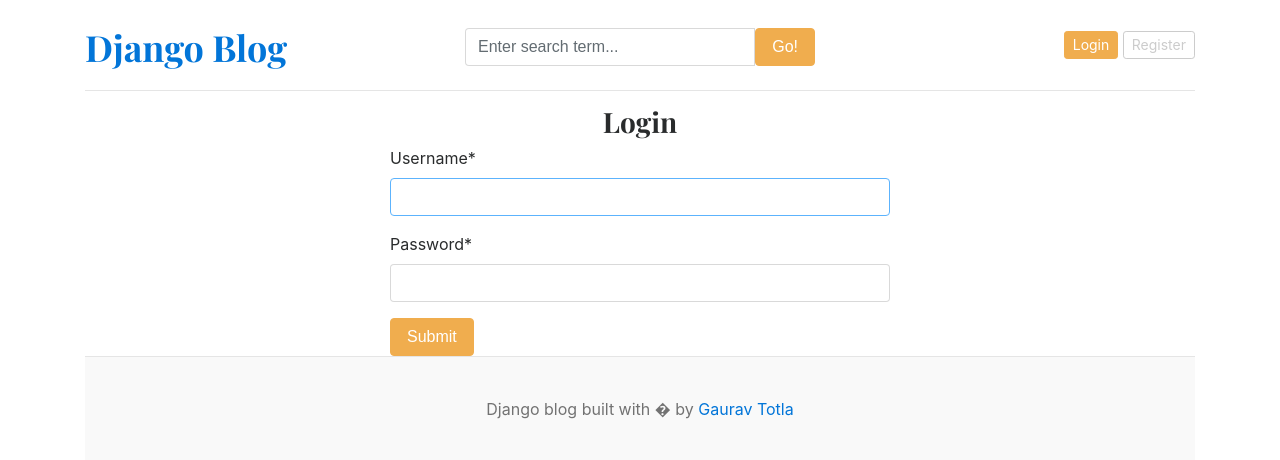
After one commit to GauravT-07/Django-Blog-, a Django app: page /login/ in a window 1280 px wide. The commit adds this page. Shown: the top 460 px of the page. Run offline with Django 4.2, Linux system fonts and the light colour scheme; data that the repository does not hold is empty; some libraries are stand-ins or nearby versions.

Commit message:
Regitseration and login functionality

```diff
--- a/blog_main/settings.py
+++ b/blog_main/settings.py
@@ -40,6 +40,8 @@ INSTALLED_APPS = [
     'django.contrib.staticfiles',
     'blogs',
     'social_media',
+    'crispy_forms',
+    'crispy_bootstrap4',
 ]
 
 MIDDLEWARE = [
@@ -129,3 +131,5 @@ STATICFILES_DIRS = [os.path.join(BASE_DIR, 'static')]
 DEFAULT_AUTO_FIELD = 'django.db.models.BigAutoField'
 MEDIA_URL = '/media/'
 MEDIA_ROOT = os.path.join(BASE_DIR, 'media')
+
+CRISPY_TEMPLATE_PACK = 'bootstrap4'
--- a/blog_main/urls.py
+++ b/blog_main/urls.py
@@ -24,7 +24,11 @@ urlpatterns = [
     path('admin/', admin.site.urls),
     path('', views.home, name="home"),
     path('category/', include('blogs.urls')),
-    path('<slug:slug>/', Blogsview.blogs, name = "blogs"),
+    path('blogs/<slug:slug>/', Blogsview.blogs, name = "blogs"),
     #search endpoint
-    path('blogs/search/',Blogsview.search, name="search")
+    path('blogs/search/',Blogsview.search, name="search"),
+    #register
+    path('register/',views.register,name="register"),
+    path('login/',views.login,name="login"),
+    path('logout/',views.logout,name="logout"),
 ] + static(settings.MEDIA_URL, document_root=settings.MEDIA_ROOT)
--- a/blog_main/views.py
+++ b/blog_main/views.py
@@ -1,6 +1,9 @@
-from django.shortcuts import render
+from django.shortcuts import render,redirect
 from blogs.models import Category,Blog
 from social_media.models import About
+from .forms import RegisterationForm
+from django.contrib.auth.forms import AuthenticationForm
+from django.contrib import auth
 
 def home(request):
     featured_posts = Blog.objects.filter(is_featured=True, status='Published').order_by('updated_at')
@@ -15,3 +18,40 @@ def home(request):
         'about' : about,
     }
     return render(request, 'home.html', context)
+
+def register(request):
+    if request.method == "POST":
+        form = RegisterationForm(request.POST)
+        if form.is_valid():
+            form.save()
+            return redirect('home')
+        else:
+            print(form.errors)
+    else:
+        form = RegisterationForm()
+    context = {
+        'form' : form,
+    }
+    return render(request, 'register.html', context)
+
+def login(request):
+    if request.method == "POST":
+        form = AuthenticationForm(request, request.POST)
+        if form.is_valid():
+            username=form.cleaned_data['username']
+            password=form.cleaned_data['password']
+
+            user = auth.authenticate(username=username,password=password)
+            if user is not None:
+                auth.login(request, user)
+            return redirect('home')
+    else:
+        form = AuthenticationForm()
+    context = {
+        'form':form,
+    }
+    return render(request,'login.html',context)
+
+def logout(request):
+    auth.logout(request)
+    return redirect('home')
--- a/templates/base.html
+++ b/templates/base.html
@@ -27,8 +27,12 @@
             </form>
           </div>
           <div class="col-4 d-flex justify-content-end align-items-center">
-            <a class="btn btn-sm btn-warning" href="#">Login</a> &nbsp;
-            <a class="btn btn-sm btn-outline-secondary" href="#">Register</a>
+            {% if not user.is_authenticated %}
+            <a class="btn btn-sm btn-warning" href="{% url "login" %}">Login</a> &nbsp;
+            <a class="btn btn-sm btn-outline-secondary" href="{% url "register" %}">Register</a>
+            {% else %}
+            <a class="btn btn-sm btn-warning" href="{% url "logout" %}">Logout</a> &nbsp;
+            {% endif %}
           </div>
         </div>
       </header>
--- /dev/null
+++ b/templates/login.html
@@ -0,0 +1,12 @@
+{% extends "base.html" %}
+
+{% block content %}
+{% load crispy_forms_tags %}
+<h3 class="text-center">Login</h3>
+<form action="{% url "login" %}" method="post" style="width:500px; margin:auto;">
+    {% csrf_token %}
+    {{ form | crispy}}
+    <button type="submit" class="btn btn-warning" >Submit</button>
+</form>
+
+{% endblock content %}
```
Also changed, not shown: blog_main/forms.py (added, +7 -0 lines), templates/register.html (added, +11 -0 lines).
